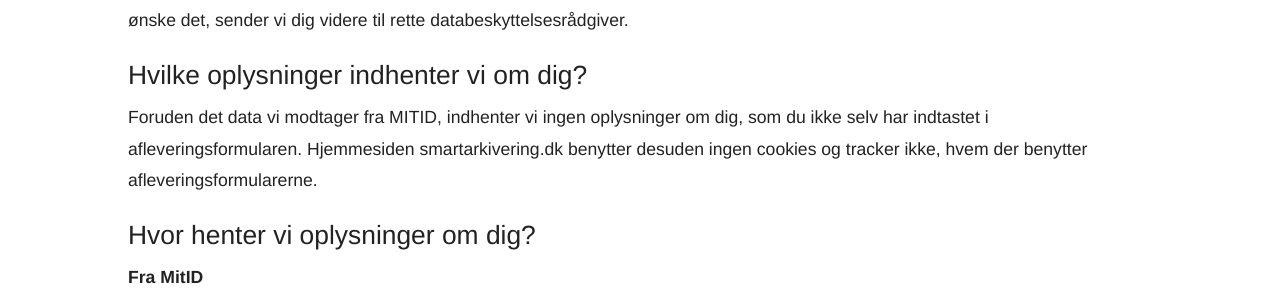
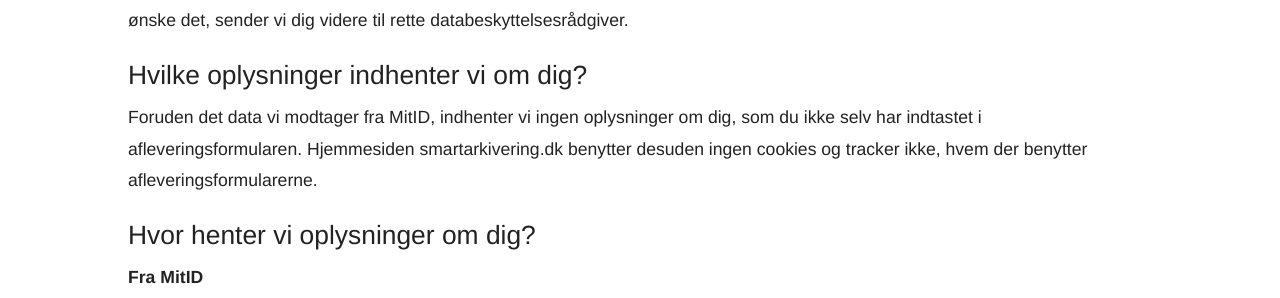
Before and after one commit to aarhusstadsarkiv/smartarkivering, a Jekyll site: the page built from pages/privacy-policy.md, in a window 1280 px wide. Shown: the part 240-538 px from the top of the page. Built offline with Jekyll 4.4.1, drawn with Linux system fonts in a browser that asks for light colours.

```diff
--- a/pages/privacy-policy.md
+++ b/pages/privacy-policy.md
@@ -9,7 +9,7 @@ På denne side finder du overordnet information om, hvorfra vi indhenter dine op
 Hvis du har spørgsmål til vores håndtering af dine persondata, er du velkommen til at kontakte projektledelsen. Hvis du måtte ønske det, sender vi dig videre til rette databeskyttelsesrådgiver.
 
 ## Hvilke oplysninger indhenter vi om dig?
-Foruden det data vi modtager fra MITID, indhenter vi ingen oplysninger om dig, som du ikke selv har indtastet i afleveringsformularen. Hjemmesiden smartarkivering.dk benytter desuden ingen cookies og tracker ikke, hvem der benytter afleveringsformularerne.
+Foruden det data vi modtager fra MitID, indhenter vi ingen oplysninger om dig, som du ikke selv har indtastet i afleveringsformularen. Hjemmesiden smartarkivering.dk benytter desuden ingen cookies og tracker ikke, hvem der benytter afleveringsformularerne.
 
 ## Hvor henter vi oplysninger om dig?
 #### Fra MitID
```
